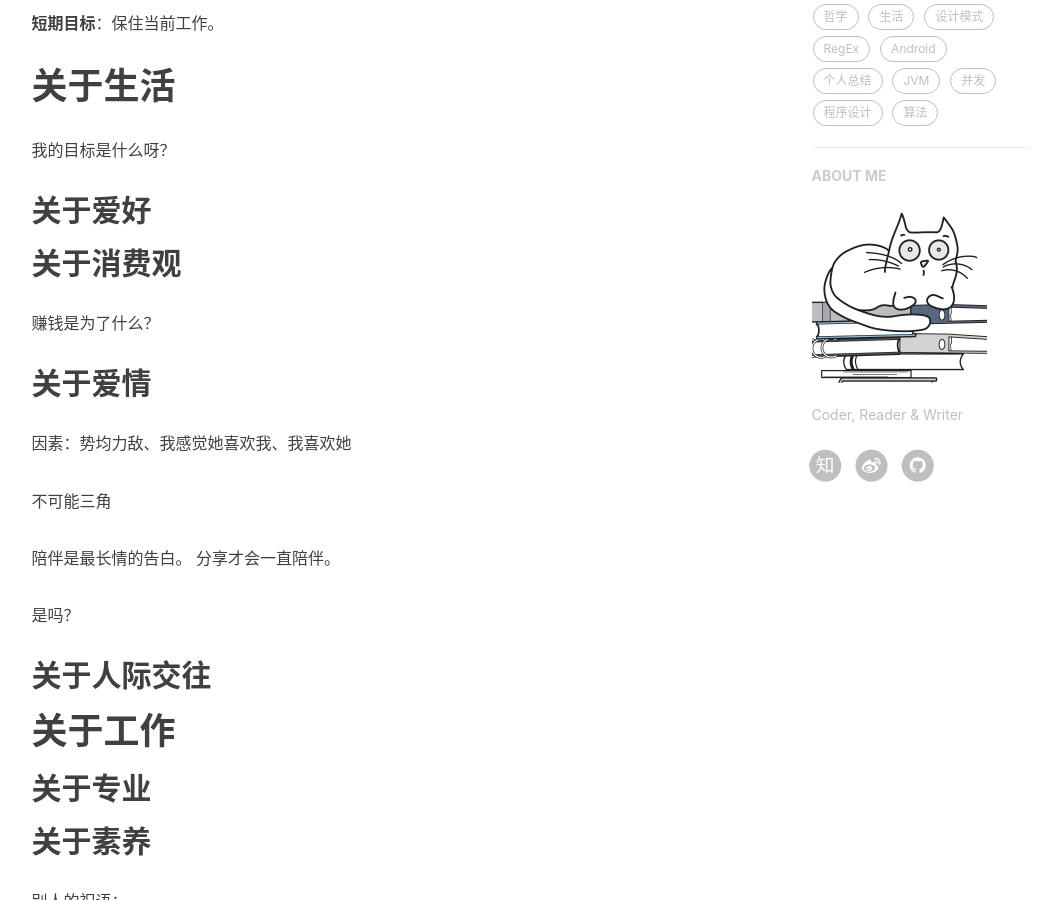
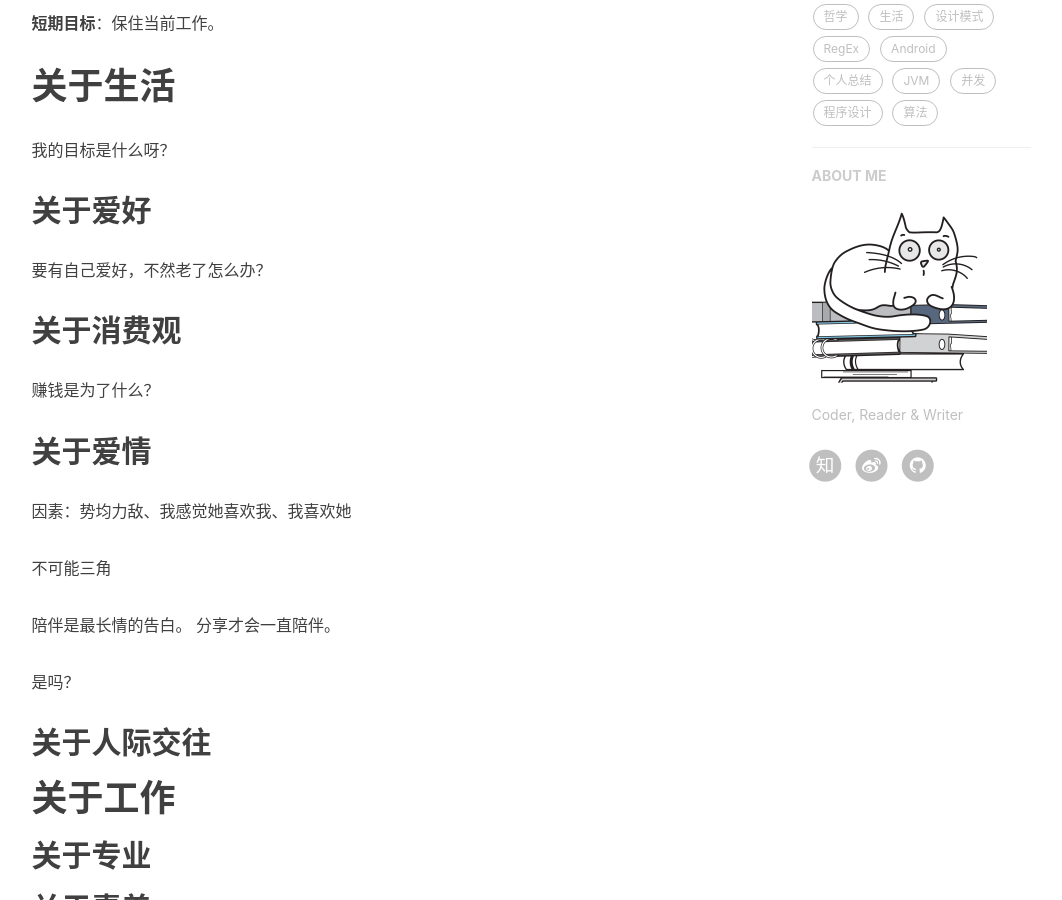
Before and after one commit to fxleyu/fxleyu.github.io, a Jekyll site: the page built from self-portrayal.md, in a window 1280 px wide and 900 px high, scrolled down 495 px. Shown: the whole window, without its empty margins (136-1198 px from the left). Built offline with Jekyll 4.4.1, drawn with Linux system fonts in a browser that asks for light colours; nearby versions of some CDN libraries; comment, search, counter and statistics services are not loaded.

Commit message:
Update self-portrayal.md

```diff
--- a/self-portrayal.md
+++ b/self-portrayal.md
@@ -11,6 +11,7 @@ title: Self-portrait
 # 关于生活
 我的目标是什么呀？
 ## 关于爱好
+要有自己爱好，不然老了怎么办？
 
 ## 关于消费观
 赚钱是为了什么？
```
